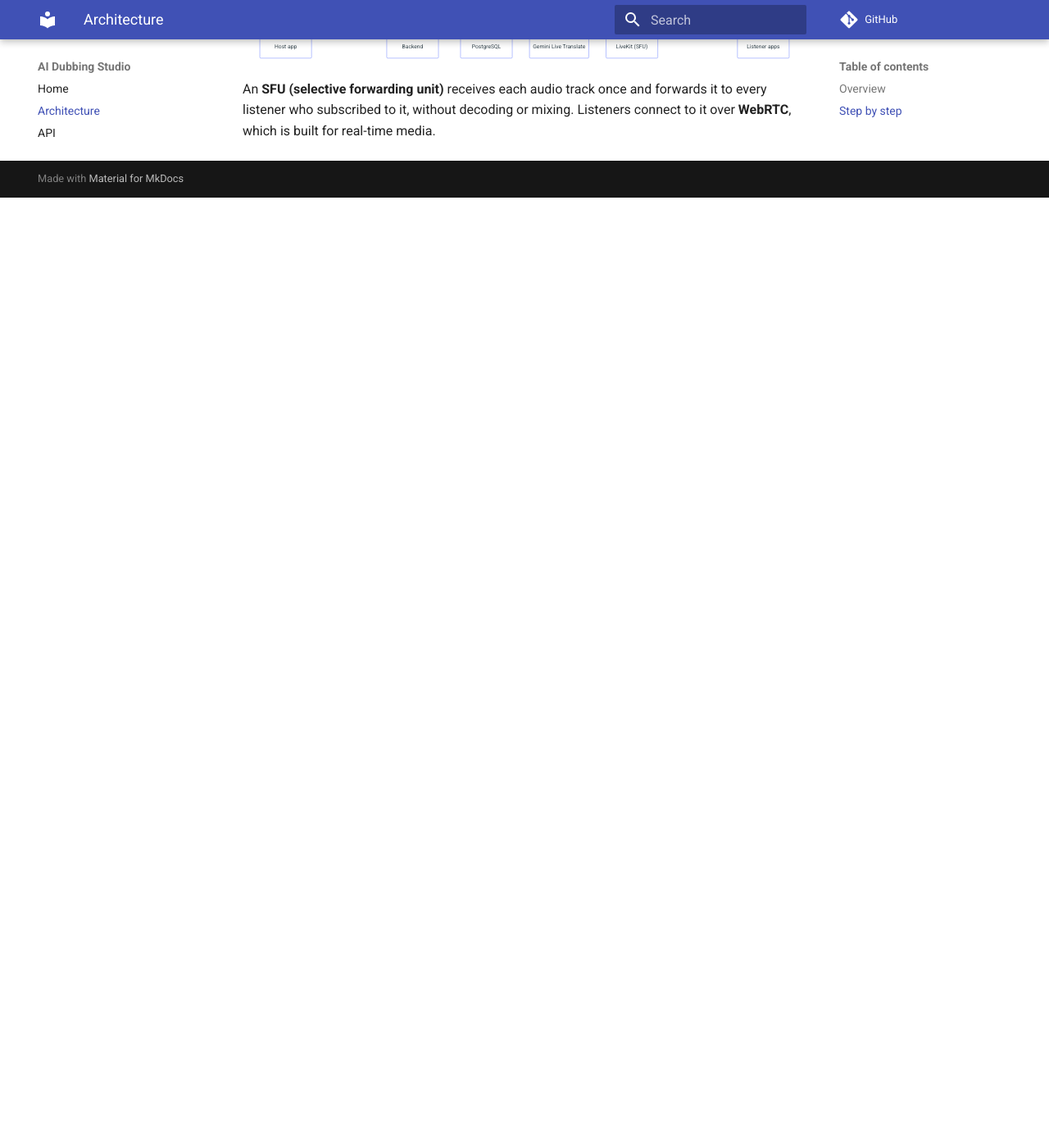
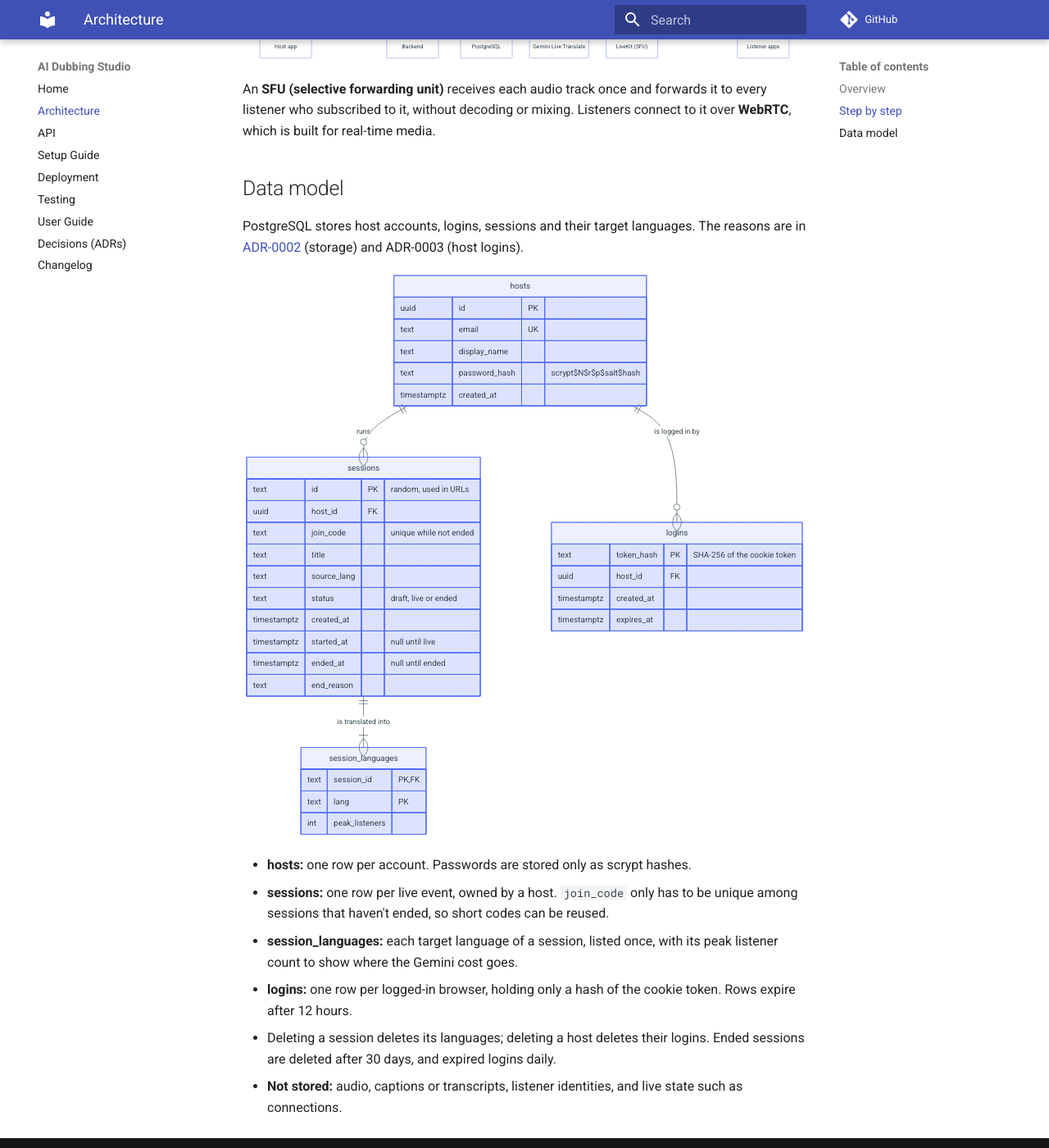
Before and after one commit to WH1TE-SHAD0W/ai-dubbing-studio, an MkDocs documentation site: the page built from docs/architecture.md, in a window 1280 px wide and 1400 px high, scrolled down 1215 px. Shown: the whole window at 82% size. Built offline with MkDocs 1.6.1 and Material for MkDocs 9.7.7, drawn with Linux system fonts in a browser that asks for light colours; comment, search, counter and statistics services are not loaded; before the commit the page ends 1456 px from its top, so only the background shows below that.

Commit message:
docs: add data model and ER diagram (YGP-11)
Co-Authored-By: Claude Opus 5.5 <noreply@anthropic.com>

````diff
--- a/docs/architecture.md
+++ b/docs/architecture.md
@@ -54,3 +54,59 @@ sequenceDiagram
 An **SFU (selective forwarding unit)** receives each audio track once and forwards
 it to every listener who subscribed to it, without decoding or mixing. Listeners
 connect to it over **WebRTC**, which is built for real-time media.
+
+## Data model
+
+PostgreSQL stores host accounts, logins, sessions and their target languages. The
+reasons are in [ADR-0002](adr/0002-session-and-account-storage.md) (storage) and
+ADR-0003 (host logins).
+
+```mermaid
+erDiagram
+  hosts ||--o{ sessions : runs
+  hosts ||--o{ logins : "is logged in by"
+  sessions ||--|{ session_languages : "is translated into"
+
+  hosts {
+    uuid id PK
+    text email UK
+    text display_name
+    text password_hash "scrypt$N$r$p$salt$hash"
+    timestamptz created_at
+  }
+  sessions {
+    text id PK "random, used in URLs"
+    uuid host_id FK
+    text join_code "unique while not ended"
+    text title
+    text source_lang
+    text status "draft, live or ended"
+    timestamptz created_at
+    timestamptz started_at "null until live"
+    timestamptz ended_at "null until ended"
+    text end_reason
+  }
+  session_languages {
+    text session_id PK, FK
+    text lang PK
+    int peak_listeners
+  }
+  logins {
+    text token_hash PK "SHA-256 of the cookie token"
+    uuid host_id FK
+    timestamptz created_at
+    timestamptz expires_at
+  }
+```
+
+- **hosts:** one row per account. Passwords are stored only as scrypt hashes.
+- **sessions:** one row per live event, owned by a host. `join_code` only has to
+  be unique among sessions that haven't ended, so short codes can be reused.
+- **session_languages:** each target language of a session, listed once, with its
+  peak listener count to show where the Gemini cost goes.
+- **logins:** one row per logged-in browser, holding only a hash of the cookie
+  token. Rows expire after 12 hours.
+- Deleting a session deletes its languages; deleting a host deletes their logins.
+  Ended sessions are deleted after 30 days, and expired logins daily.
+- **Not stored:** audio, captions or transcripts, listener identities, and live
+  state such as connections.
````
